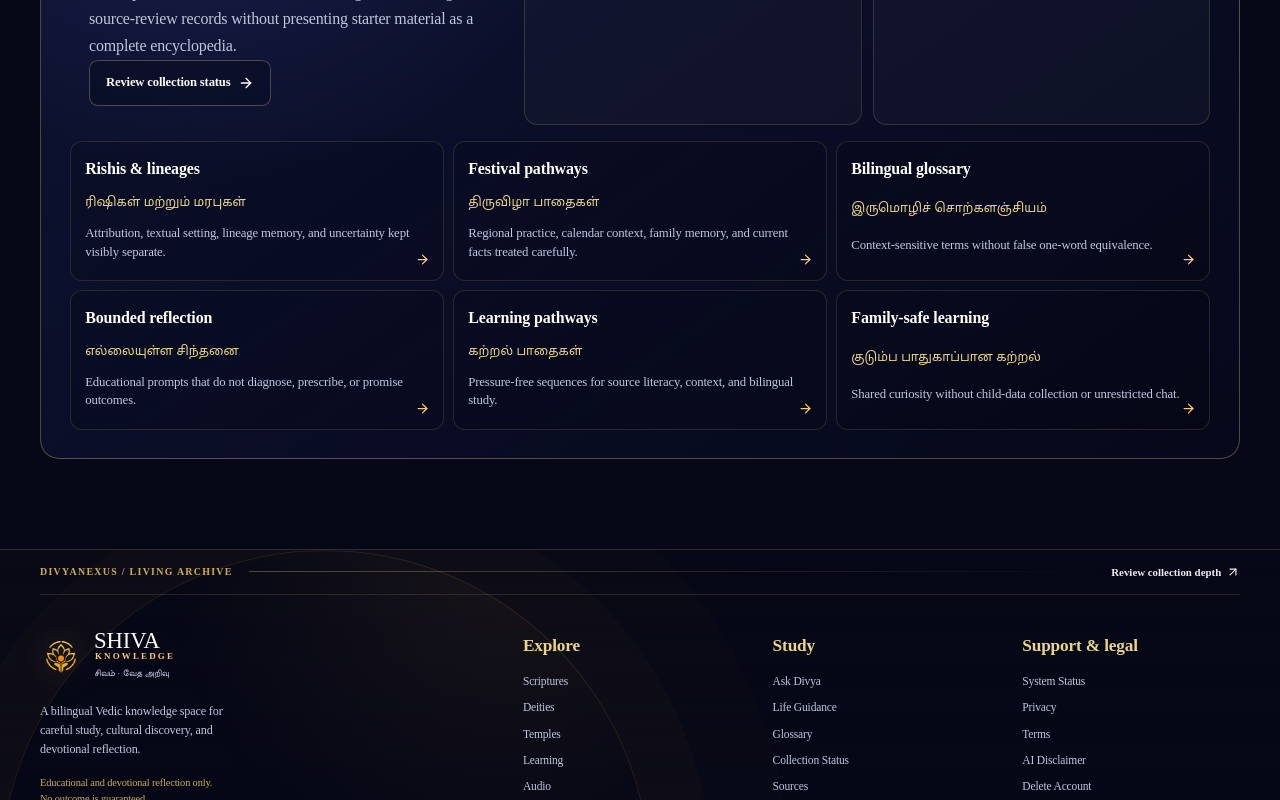
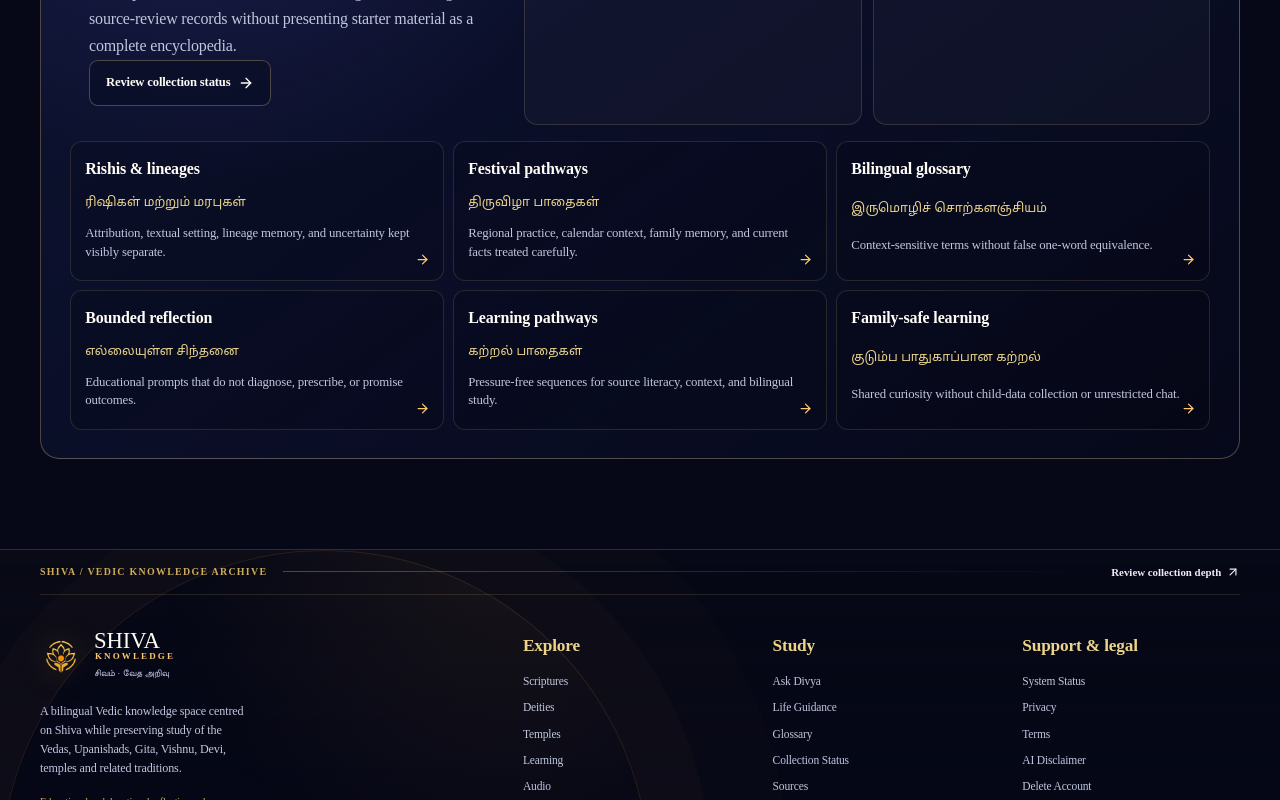
Before and after one commit to ssakthivel02/DivyaNexus, a React (Vite) app in the folder client/: page / in a window 1280 px wide. Shown: the part 11200-12000 px from the top of the page. Built offline with nearby package versions, Linux system fonts and the light colour scheme.

Commit message:
feat: migrate Shiva footer identity

```diff
--- a/client/src/components/SiteFooter.tsx
+++ b/client/src/components/SiteFooter.tsx
@@ -1,6 +1,6 @@
 /**
- * Divine Observatory Cinema: the footer resolves into a compact, accordion-ready final threshold.
- * It keeps compliance and production-evidence routes visible without forcing a tall mobile endpoint.
+ * Shiva legacy footer: compact access to study, trust and legal routes.
+ * Existing route contracts are preserved; only public-facing identity is migrated.
  */
 import { Link } from "wouter";
 import { ArrowUpRight, ChevronDown } from "lucide-react";
@@ -15,12 +15,12 @@ const footerGroups = [
 export function SiteFooter() {
   return (
     <footer className="site-footer">
-      <div className="site-footer__topline"><span>DIVYANEXUS / LIVING ARCHIVE</span><span aria-hidden="true" /><Link href="/collection-status">Review collection depth <ArrowUpRight size={14} aria-hidden="true" /></Link></div>
+      <div className="site-footer__topline"><span>SHIVA / VEDIC KNOWLEDGE ARCHIVE</span><span aria-hidden="true" /><Link href="/collection-status">Review collection depth <ArrowUpRight size={14} aria-hidden="true" /></Link></div>
       <div className="site-footer__grid">
-        <div className="site-footer__intro"><BrandMark /><p>A bilingual Vedic knowledge space for careful study, cultural discovery, and devotional reflection.</p><p className="site-footer__notice">Educational and devotional reflection only. No outcome is guaranteed.</p></div>
+        <div className="site-footer__intro"><BrandMark /><p>A bilingual Vedic knowledge space centred on Shiva while preserving study of the Vedas, Upanishads, Gita, Vishnu, Devi, temples and related traditions.</p><p className="site-footer__notice">Educational and devotional reflection only. No outcome is guaranteed.</p></div>
         {footerGroups.map((group) => <details key={group.title} className="site-footer__group" open><summary>{group.title}<ChevronDown size={16} aria-hidden="true" /></summary><div>{group.links.map(([label, href]) => <Link key={href} href={href}>{label}</Link>)}</div></details>)}
       </div>
-      <div className="site-footer__bar"><span>© 2026 DivyaNexus</span><span lang="ta">கல்வி மற்றும் பக்தி சிந்தனைக்காக மட்டுமே.</span><span>Browser-local data remains in your browser unless a feature says otherwise.</span></div>
+      <div className="site-footer__bar"><span>© 2026 Shiva</span><span lang="ta">கல்வி மற்றும் பக்தி சிந்தனைக்காக மட்டுமே.</span><span>Browser-local data remains in your browser unless a feature says otherwise.</span></div>
     </footer>
   );
 }
```
